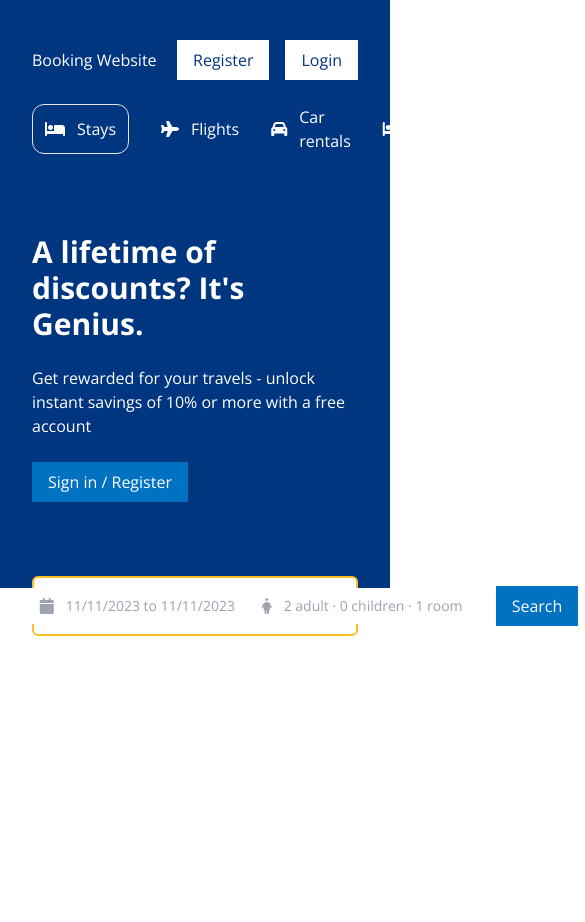
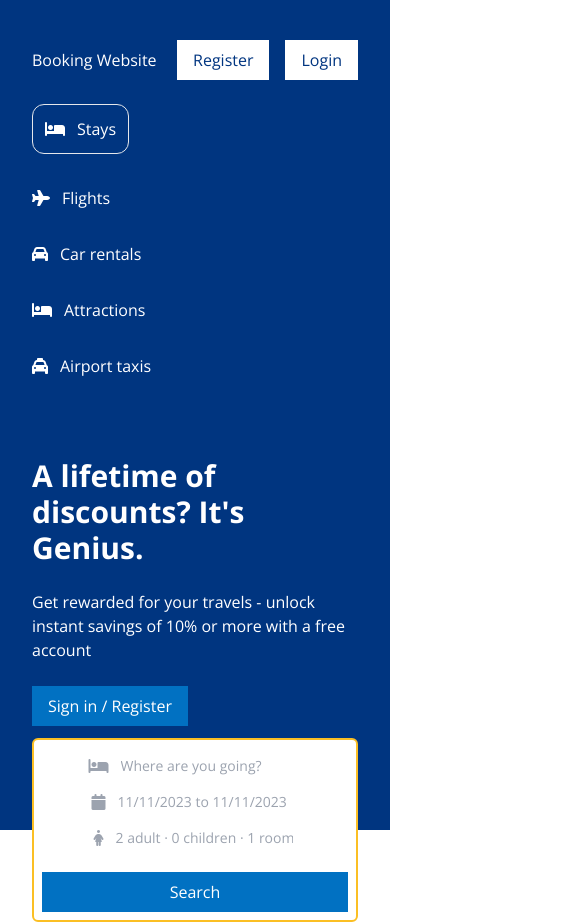
Before and after one commit to NDK1195/Assignment_1-RJS301x_1.0, a React (Vite) app: page / in a window 390 px wide. Shown: the top 922 px of the page, 585 px wide, since content can reach past the window. Before the commit the page ends 844 px from the top, so only its background shows below. Built offline with nearby package versions, Linux system fonts and the light colour scheme.

Commit message:
Add responsive

```diff
--- a/src/pages/home/components/Header.jsx
+++ b/src/pages/home/components/Header.jsx
@@ -1,31 +1,31 @@
-import Button from '../../../utilities/Button';
-import Input from '../../../utilities/Input';
+import Button from "../../../utilities/Button";
+import Input from "../../../utilities/Input";
 
 export default function Header() {
   return (
-    <header className='bg-color-#003580 text-white px-8 py-10 flex flex-col gap-6 relative'>
-      <h2 className='font-bold text-3xl'>
+    <header className="relative flex flex-col gap-6 bg-color-#003580 px-8 py-10 text-white">
+      <h2 className="text-3xl font-bold">
         A lifetime of discounts? It&apos;s Genius.
       </h2>
       <p>
         Get rewarded for your travels - unlock instant savings of 10% or more
         with a free account
       </p>
-      <Button className='bg-[#0171c2] hover:bg-white hover:text-color-#003580 w-fit mb-16'>
+      <Button className="mb-16 w-fit bg-[#0171c2] hover:bg-white hover:text-color-#003580">
         Sign in / Register
       </Button>
-      <div className='flex justify-center items-center gap-4 w-[calc(100%-64px)] absolute left-0 bottom-0 translate-x-[32px] translate-y-1/2 border-2 border-amber-400 rounded-md p-2 bg-white'>
-        <form action='' className='flex justify-between items-center'>
-          <Input placeholder='Where are you going?' icon='fa-bed' />
-          <Input placeholder='11/11/2023 to 11/11/2023' icon='fa-calendar' />
+      <div className="absolute bottom-0 left-0 flex w-[calc(100%-64px)] translate-x-[32px] translate-y-1/2 flex-col gap-4 rounded-md border-2 border-amber-400 bg-white p-2 md:flex-row md:items-center md:justify-center">
+        <form action="" className="flex flex-col items-center md:flex-row">
+          <Input placeholder="Where are you going?" icon="fa-bed" />
+          <Input placeholder="11/11/2023 to 11/11/2023" icon="fa-calendar" />
           <Input
-            placeholder='2 adult &#183; 0 children &#183; 1 room'
-            icon='fa-female'
+            placeholder="2 adult &#183; 0 children &#183; 1 room"
+            icon="fa-female"
           />
         </form>
         <button
-          className='py-2 px-4 transition bg-[#0171c2] hover:bg-color-#003580'
-          onClick={() => window.location.replace('/search')}
+          className="bg-[#0171c2] px-4 py-2 transition hover:bg-color-#003580"
+          onClick={() => window.location.replace("/search")}
         >
           Search
         </button>
--- a/src/pages/home/components/NavBar.jsx
+++ b/src/pages/home/components/NavBar.jsx
@@ -1,7 +1,7 @@
-import Button from '../../../utilities/Button';
-import NavBarItem from './NavBarItem';
-import navBarData from '../../../../data/navBar.json';
-import { useState } from 'react';
+import Button from "../../../utilities/Button";
+import NavBarItem from "./NavBarItem";
+import navBarData from "../../../../data/navBar.json";
+import { useState } from "react";
 
 export default function Navbar() {
   const [data, setData] = useState(navBarData);
@@ -19,19 +19,19 @@ export default function Navbar() {
   }
 
   return (
-    <nav className='bg-color-#003580 px-8 py-10'>
-      <div className='text-white flex justify-between items-center mb-6'>
+    <nav className="bg-color-#003580 px-8 py-10">
+      <div className="mb-6 flex items-center justify-between text-white">
         <h1>Booking Website</h1>
-        <div className='flex gap-4'>
-          <Button className='bg-white text-color-#003580 hover:bg-[#0171c2] hover:text-white'>
+        <div className="flex gap-4">
+          <Button className="bg-white text-color-#003580 hover:bg-[#0171c2] hover:text-white">
             Register
           </Button>
-          <Button className='bg-white text-color-#003580 hover:bg-[#0171c2] hover:text-white'>
+          <Button className="bg-white text-color-#003580 hover:bg-[#0171c2] hover:text-white">
             Login
           </Button>
         </div>
       </div>
-      <ul className='flex items-center gap-8'>
+      <ul className="flex flex-col items-start gap-8 sm:flex-row sm:items-center">
         {data.map((data, index) => (
           <NavBarItem
             key={index}
--- a/src/utilities/Input.jsx
+++ b/src/utilities/Input.jsx
@@ -1,11 +1,11 @@
-export default function Input({ type = 'text', placeholder = '', icon }) {
+export default function Input({ type = "text", placeholder = "", icon }) {
   return (
-    <div className='flex justify-center items-center gap-2'>
+    <div className="flex items-center justify-center gap-2">
       <i className={`fa-solid ${icon} text-gray-400`}></i>
       <input
         type={type}
         placeholder={placeholder}
-        className='w-[200px] text-sm px-1 py-2 focus:outline-none focus:text-gray-900'
+        className="w-full px-1 py-2 text-sm focus:text-gray-900 focus:outline-none lg:w-[200px]"
       />
     </div>
   );
```
Also changed, not shown: .prettierrc.json (added).
